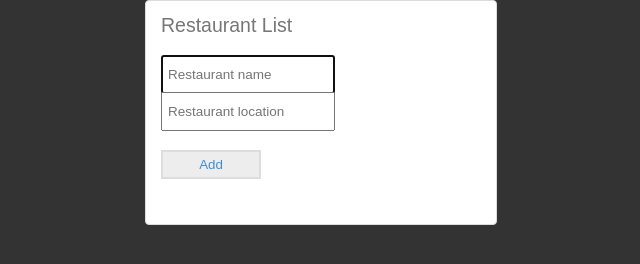
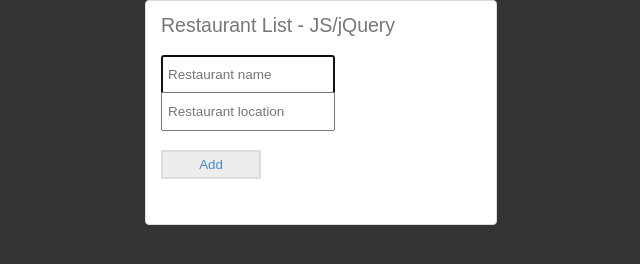
Before and after one commit to shireenkasad/list-js, a plain HTML site: page index.html in a window 1280 px wide. Shown: the whole page, without its empty margins (319-959 px from the left). Drawn offline with nearby package versions, Linux system fonts and the light colour scheme.

Commit message:
update title

```diff
--- a/index.html
+++ b/index.html
@@ -8,7 +8,7 @@
 </head>
 <body>
     <div class="content">
-        <h1>Restaurant List</h1>
+        <h1>Restaurant List - JS/jQuery</h1>
 
         <div class="questions">
             <div class="row">
```
